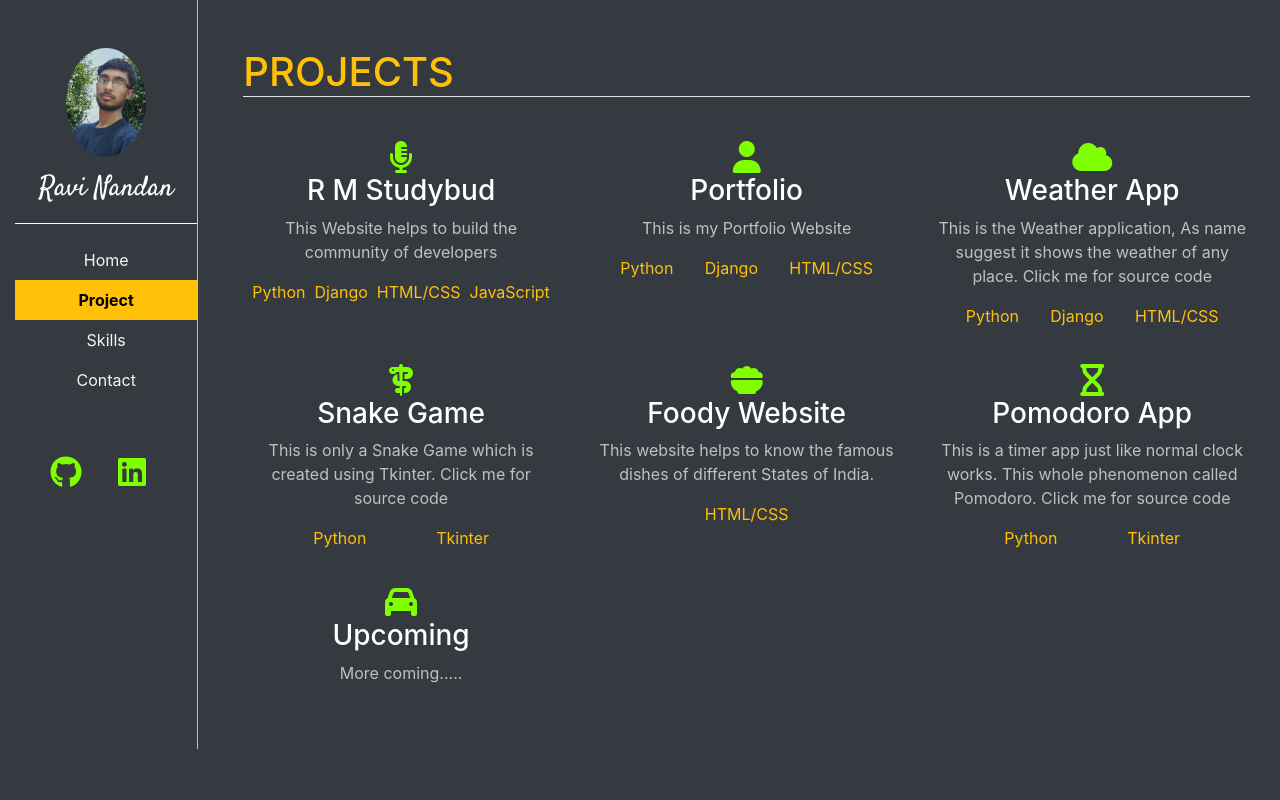
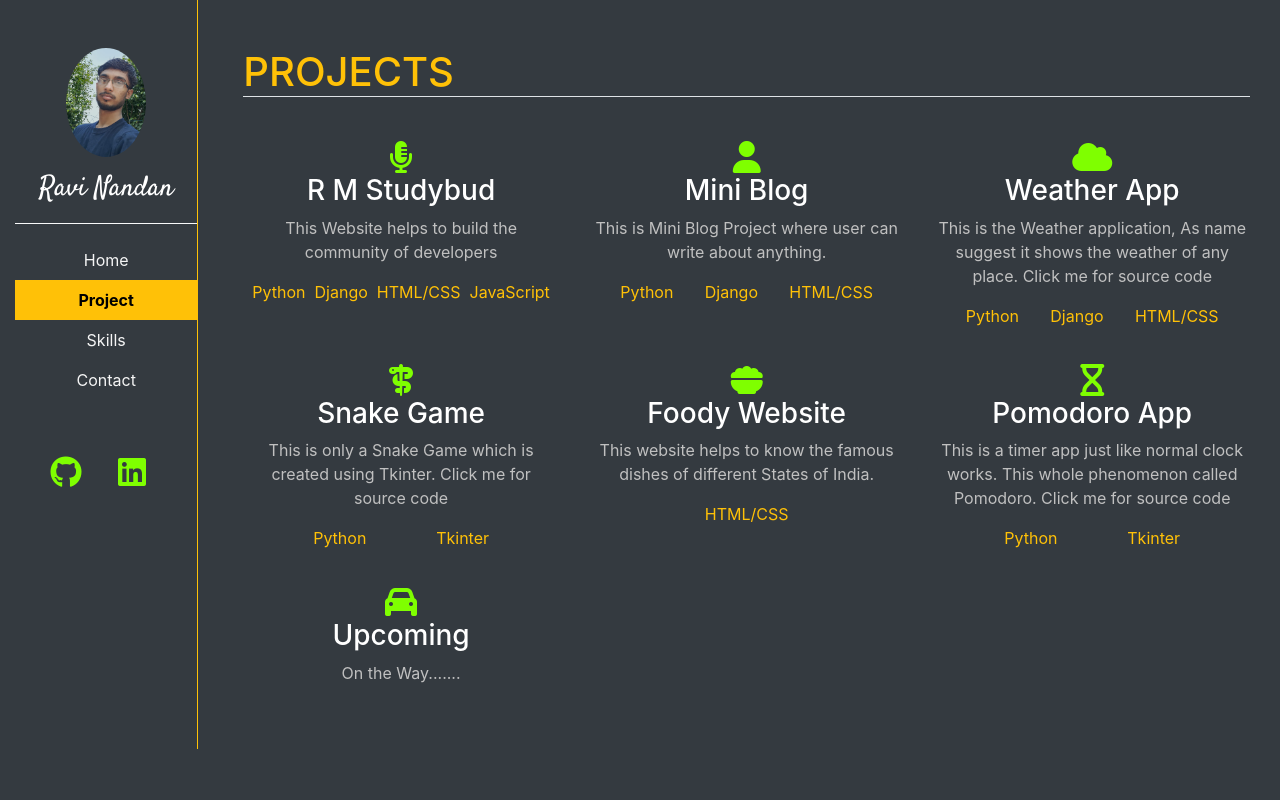
Before and after one commit to NandanRavi/portfolio, a Django app: page /projects/ in a window 1280 px wide. Run offline with Django 4.2, Linux system fonts and the light colour scheme; some libraries are stand-ins or nearby versions.

Commit message:
Add and Delete

```diff
--- a/portfolio/settings.py
+++ b/portfolio/settings.py
@@ -24,9 +24,10 @@ BASE_DIR = Path(__file__).resolve().parent.parent
 SECRET_KEY = 'django-insecure-hvu#&2buh-2l)%3vqo)rwwt^sy(7tt7ax@!ls@4ui)!r!!7trw'
 
 # SECURITY WARNING: don't run with debug turned on in production!
-DEBUG = False
+DEBUG = True
 
-ALLOWED_HOSTS = [".vercel.app", '.now.sh']
+# ALLOWED_HOSTS = [".vercel.app", '.now.sh']
+ALLOWED_HOSTS = []
 
 
 # Application definition
--- a/projects/templates/projects/projects.html
+++ b/projects/templates/projects/projects.html
@@ -11,7 +11,7 @@
         <!-- 1st Block -->
         <div class="col-sm-4 bac">
             <i class="fa-solid fa-microphone-lines fa-2xl mb-3 i-color"></i>
-            <a href="https://github.com/NandanRavi/R-M-Studybud" class="ls-style">
+            <a href="https://github.com/NandanRavi/R-M-Studybud" class="ls-style" target="_blank">
                 <div class="text-white di-style">
                     <h3>R M Studybud</h3>
                     <p class="ss-color">This Website helps to build the community of developers </p>
@@ -28,10 +28,10 @@
         <!-- 2nd Block -->
         <div class="col-sm-4 bac">
             <i class="fa-solid fa-user fa-2xl mb-3 i-color"></i>
-            <a href="/" class="ls-style">
+            <a href="http://nandanravipixel.pythonanywhere.com/" class="ls-style" target="_blank">
                 <div class="text-white di-style">
-                    <h3>Portfolio</h3>
-                    <p class="ss-color">This is my Portfolio Website</p>
+                    <h3>Mini Blog</h3>
+                    <p class="ss-color">This is Mini Blog Project where user can write about anything.</p>
                     <div class="para">
                         <p class="text-center">Python</p>
                         <p class="text-center">Django</p>
@@ -101,13 +101,13 @@
             </a>
         </div>
 
-        <!-- 6th Block -->
+        <!-- 7th Block -->
         <div class="col-sm-4 bac mt-4">
             <i class="fa-solid fa-car fa-2xl mb-3 i-color"></i>
             <a href="#" class="ls-style">
                 <div class="text-white di-style">
                     <h3>Upcoming</h3>
-                    <p class="ss-color">More coming.....</p>
+                    <p class="ss-color">On the Way.......</p>
                 </div>
             </a>
         </div>
```
